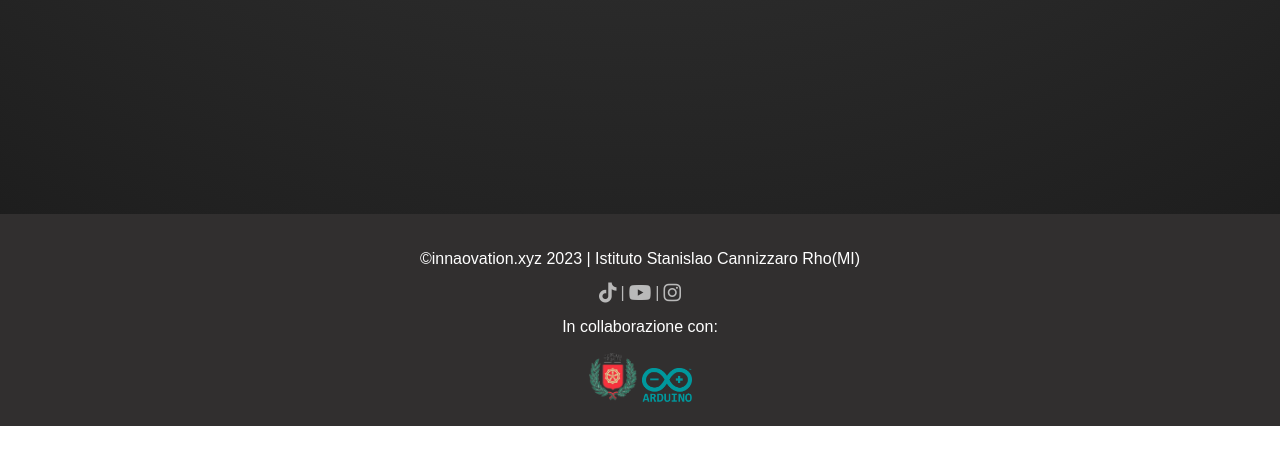
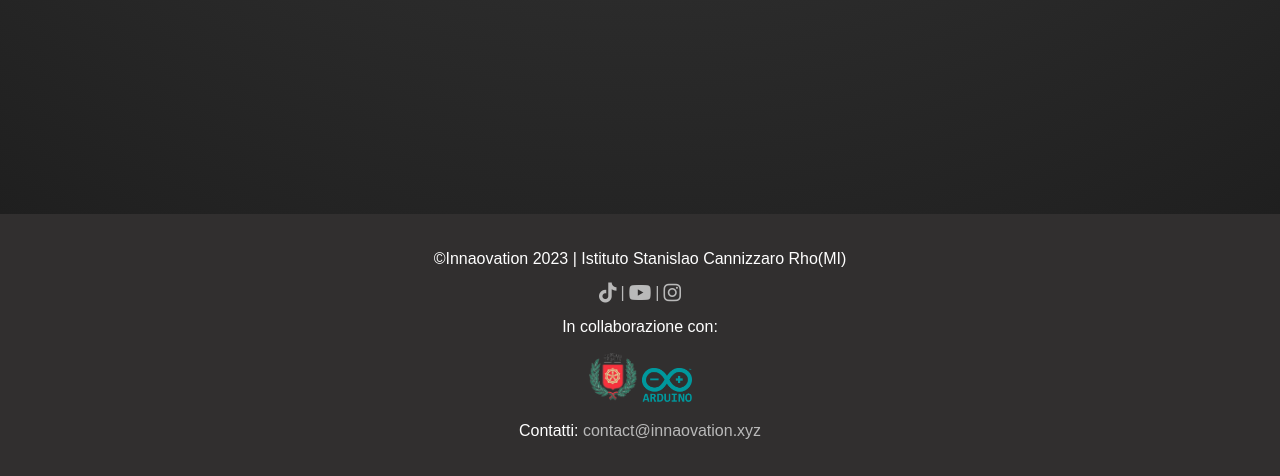
Before and after one commit to GitHubSant-code/innaovation.github.io, a plain HTML site: page index.html in a window 1280 px wide. Shown: the part 2199-2675 px from the top of the page. Before the commit the page ends 2625 px from the top, so only its background shows below. Drawn offline with Linux system fonts and the light colour scheme.

Commit message:
Add files via upload

```diff
--- a/index.html
+++ b/index.html
@@ -84,7 +84,7 @@
 
 
 <footer>
-    <p>	&copy;innaovation.xyz 2023 | Istituto Stanislao Cannizzaro Rho(MI)</p>
+    <p>	&copy;Innaovation 2023 | Istituto Stanislao Cannizzaro Rho(MI)</p>
     <a href="https://www.tiktok.com/@innaovation?_t=8aRY0STkwY2&_r=1" target="_blank"><i class="fa-brands fa-tiktok fa-lg"></i></a>
     <a>|</a>
     <a href="https://www.youtube.com/@innaovation2023/" target="_blank"><i class="fa-brands fa-youtube fa-lg"></i></a>
@@ -93,6 +93,7 @@
     <p>In collaborazione con:</p>
     <a href="https://comune.rho.mi.it/it-it/home" target="_blank"><img src="img/logoRho.png" id="sponsor"></a>
     <a href="https://store.arduino.cc/" target="_blank"><img src="img/arduino.png" id="sponsor"/></a>
+    <p>Contatti: <a><a href="mailto:contact@innaovation.xyz">contact@innaovation.xyz</a></p>
 </footer>
 
 <script src="https://kit.fontawesome.com/812214c8ae.js" crossorigin="anonymous"></script>
```
